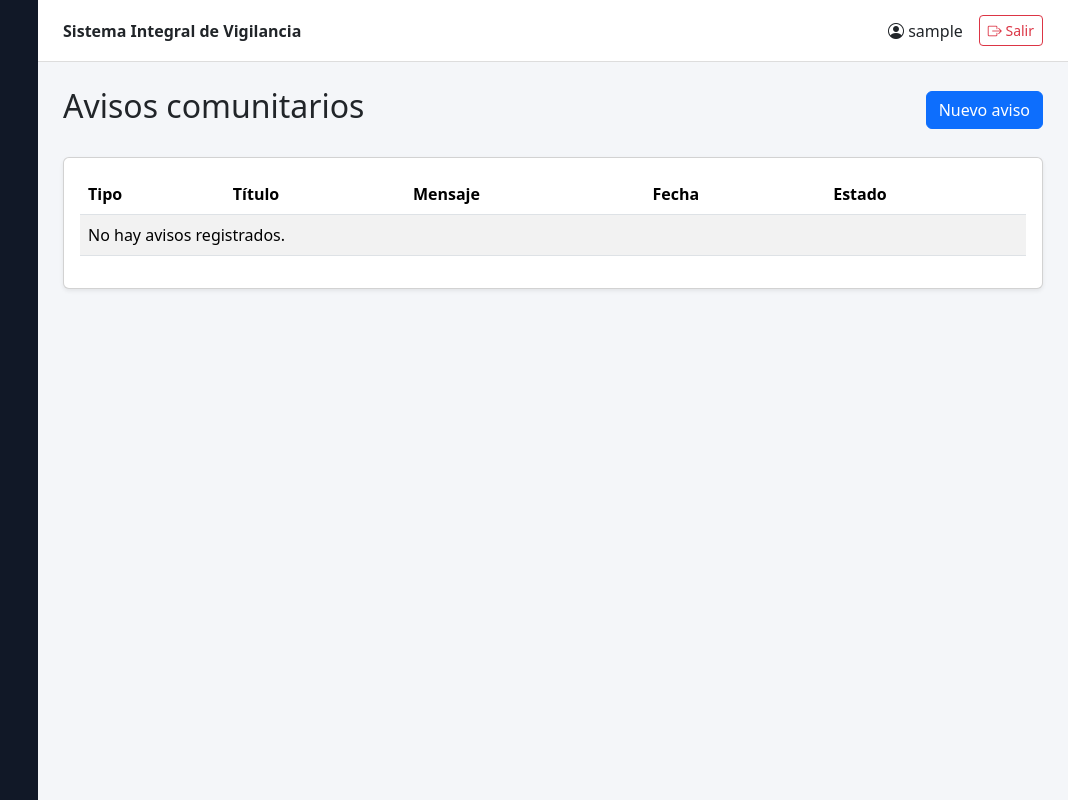
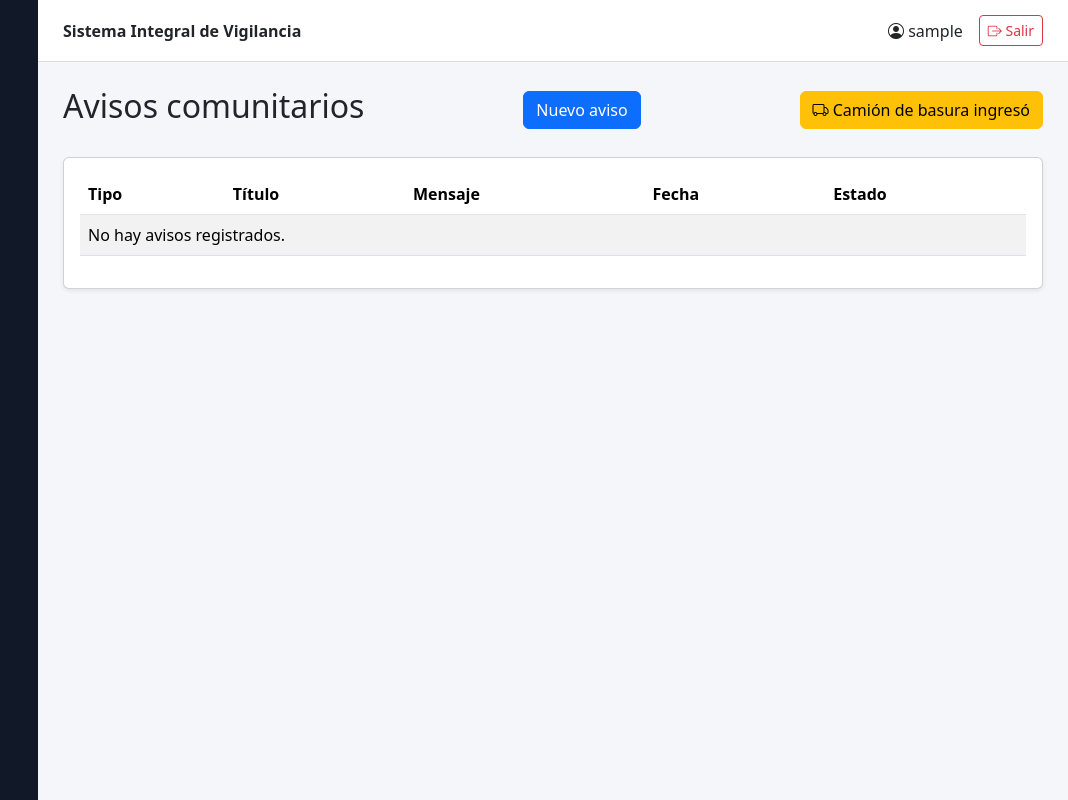
Before and after one commit to AddyJuarezV/sistema-vigilancia, a Django app: page /avisos/ in a window 1280 px wide. Shown: the whole page, without its empty margins (212-1280 px from the left). Run offline with Django 5.2, Linux system fonts and the light colour scheme; the visitor is signed in with stand-in values (Sample User, id 1); data that the repository does not hold is empty.

Commit message:
Agregar aviso rapido de camion de basura

```diff
--- a/notificaciones/urls.py
+++ b/notificaciones/urls.py
@@ -4,4 +4,5 @@ from . import views
 urlpatterns = [
     path("", views.lista_avisos, name="lista_avisos"),
     path("nuevo/", views.crear_aviso, name="crear_aviso"),
+    path("basura/", views.aviso_basura, name="aviso_basura"),
 ]
--- a/notificaciones/views.py
+++ b/notificaciones/views.py
@@ -68,3 +68,51 @@ def crear_aviso(request):
         "notificaciones/crear_aviso.html",
         {"form": form}
     )
+
+@login_required
+def aviso_basura(request):
+    if request.method == "POST":
+
+        aviso = Aviso.objects.create(
+            tipo="BASURA",
+            titulo="Camión de basura",
+            mensaje="🚛 El camión recolector de basura acaba de ingresar al fraccionamiento.",
+            activo=True,
+        )
+
+        residentes = Residente.objects.filter(
+            activo=True
+        ).exclude(
+            correo=""
+        )
+
+        for residente in residentes:
+
+            enviada = False
+            fecha_envio = None
+
+            try:
+                send_mail(
+                    aviso.titulo,
+                    aviso.mensaje,
+                    None,
+                    [residente.correo],
+                    fail_silently=False,
+                )
+
+                enviada = True
+                fecha_envio = timezone.now()
+
+            except Exception:
+                enviada = False
+
+            Notificacion.objects.create(
+                residente=residente,
+                aviso=aviso,
+                enviada=enviada,
+                fecha_envio=fecha_envio,
+            )
+
+        return redirect("lista_avisos")
+
+    return redirect("lista_avisos")
--- a/templates/notificaciones/avisos.html
+++ b/templates/notificaciones/avisos.html
@@ -10,6 +10,15 @@
     <a href="{% url 'crear_aviso' %}" class="btn btn-primary">
         Nuevo aviso
     </a>
+
+<form method="post" action="{% url 'aviso_basura' %}" class="d-inline">
+    {% csrf_token %}
+
+    <button type="submit" class="btn btn-warning">
+        <i class="bi bi-truck"></i>
+        Camión de basura ingresó
+    </button>
+</form>
 </div>
 
 <div class="card shadow-sm">
```
